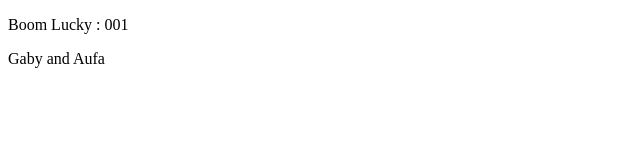
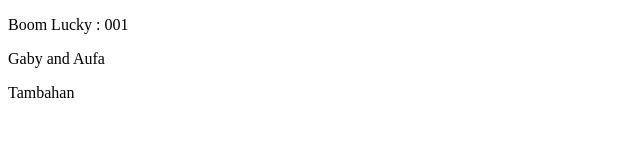
Before and after one commit to Anderies/sunib-test-2, a plain HTML site: page index.html in a window 1280 px wide. Shown: the full height of the page, 0-640 px from the left. Drawn offline with Linux system fonts and the light colour scheme.

Commit message:
tambahan

```diff
--- a/index.html
+++ b/index.html
@@ -8,5 +8,6 @@
 <body>
     <p>Boom Lucky : 001</p>
     <p>Gaby and Aufa</p>
+    <p>Tambahan</p>
 </body>
 </html>
```
